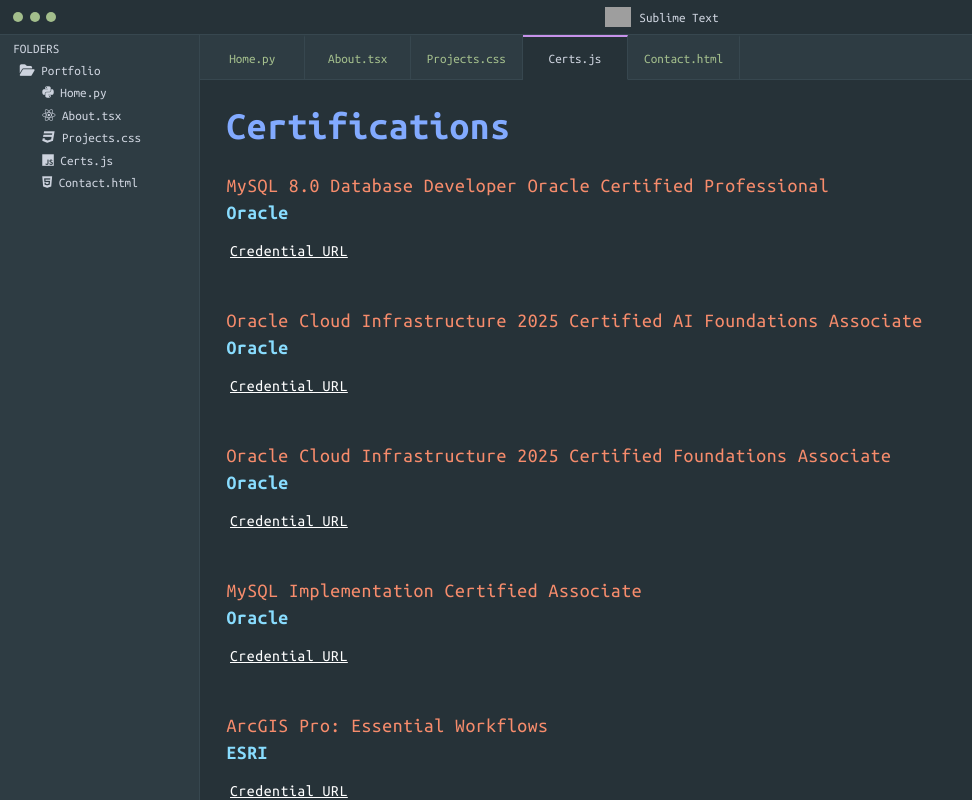
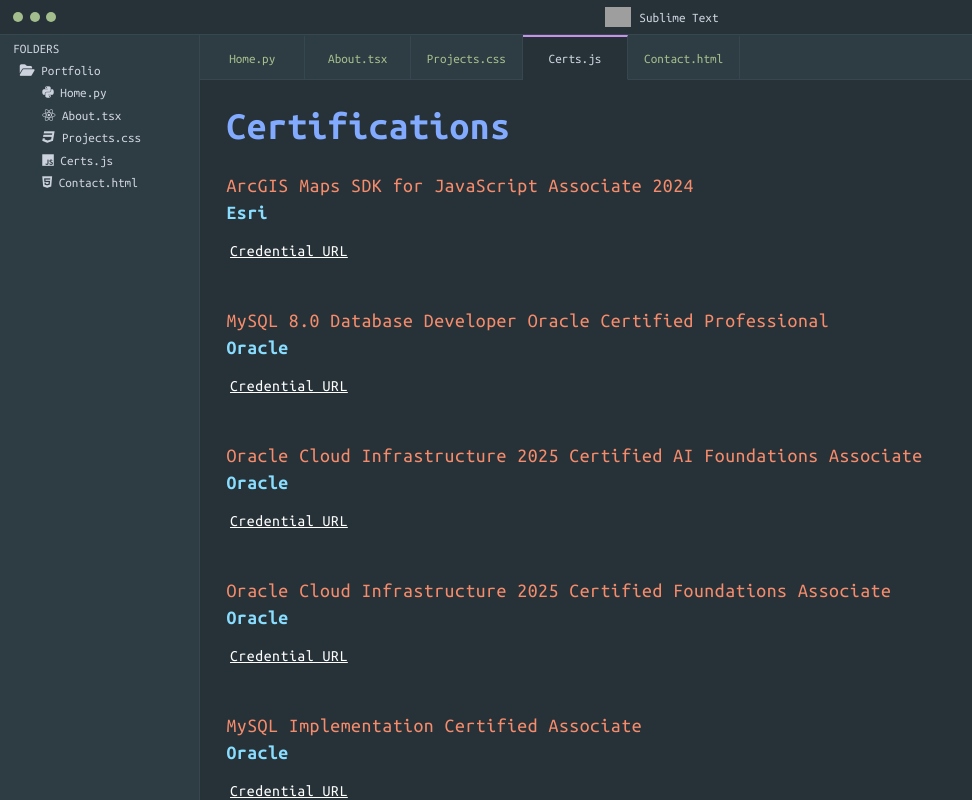
Before and after one commit to Suizer98/portfolio, a React (Create React App) app: page /certs in a window 1280 px wide. Shown: the top 800 px of the page, without its empty margins (0-972 px from the left). Built offline with nearby package versions, Linux system fonts and the light colour scheme; grey boxes are pictures that could not be loaded.

Commit message:
Added new Esri certificate

```diff
--- a/src/components/certs/Data.js
+++ b/src/components/certs/Data.js
@@ -1,4 +1,10 @@
 export const CertificationsData = [
+  {
+    name: 'ArcGIS Maps SDK for JavaScript Associate 2024',
+    distributor: 'Esri',
+    credential:
+      'https://www.credly.com/badges/c448b4c6-b424-4531-a60d-6ac01b209f5c/linked_in_profile'
+  },
   {
     name: 'MySQL 8.0 Database Developer Oracle Certified Professional',
     distributor: 'Oracle',
```
